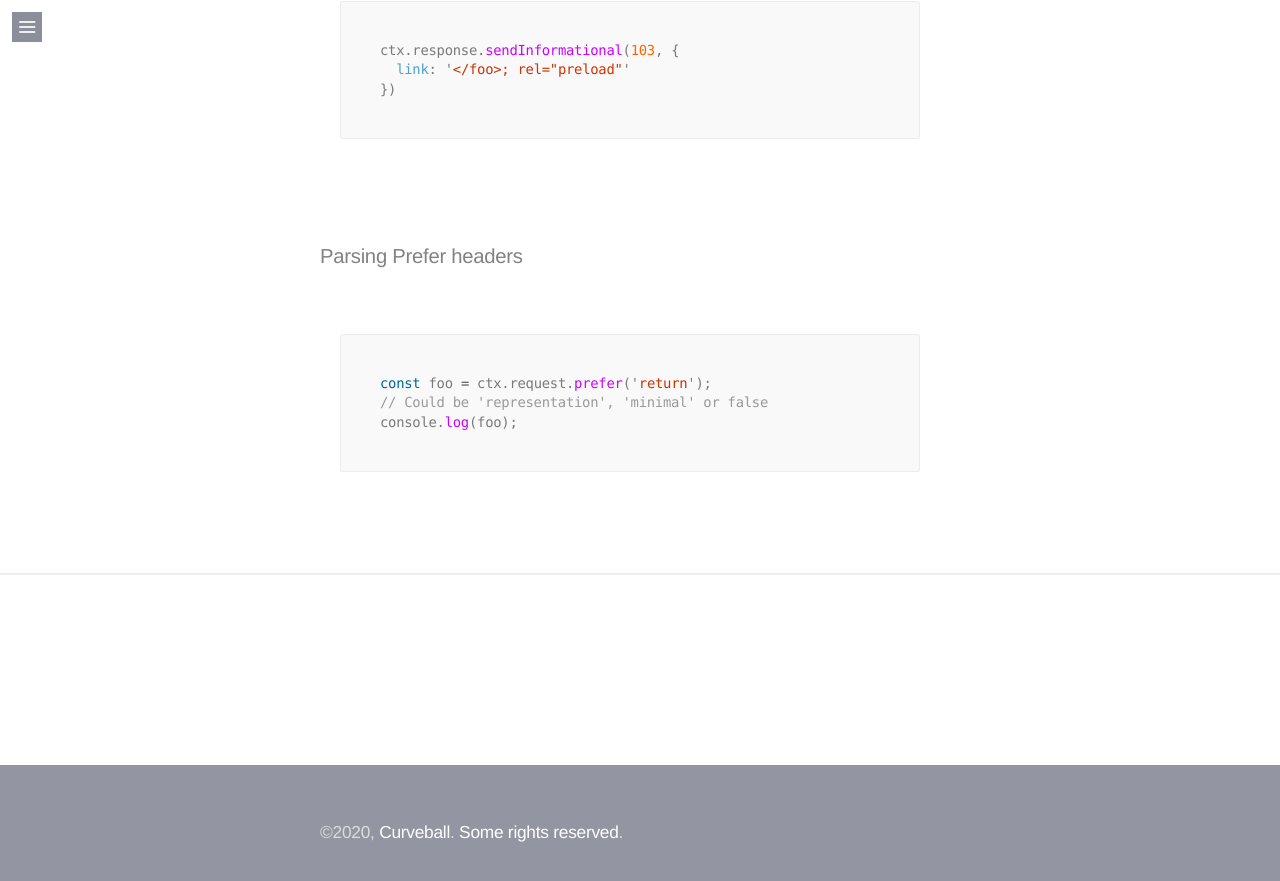
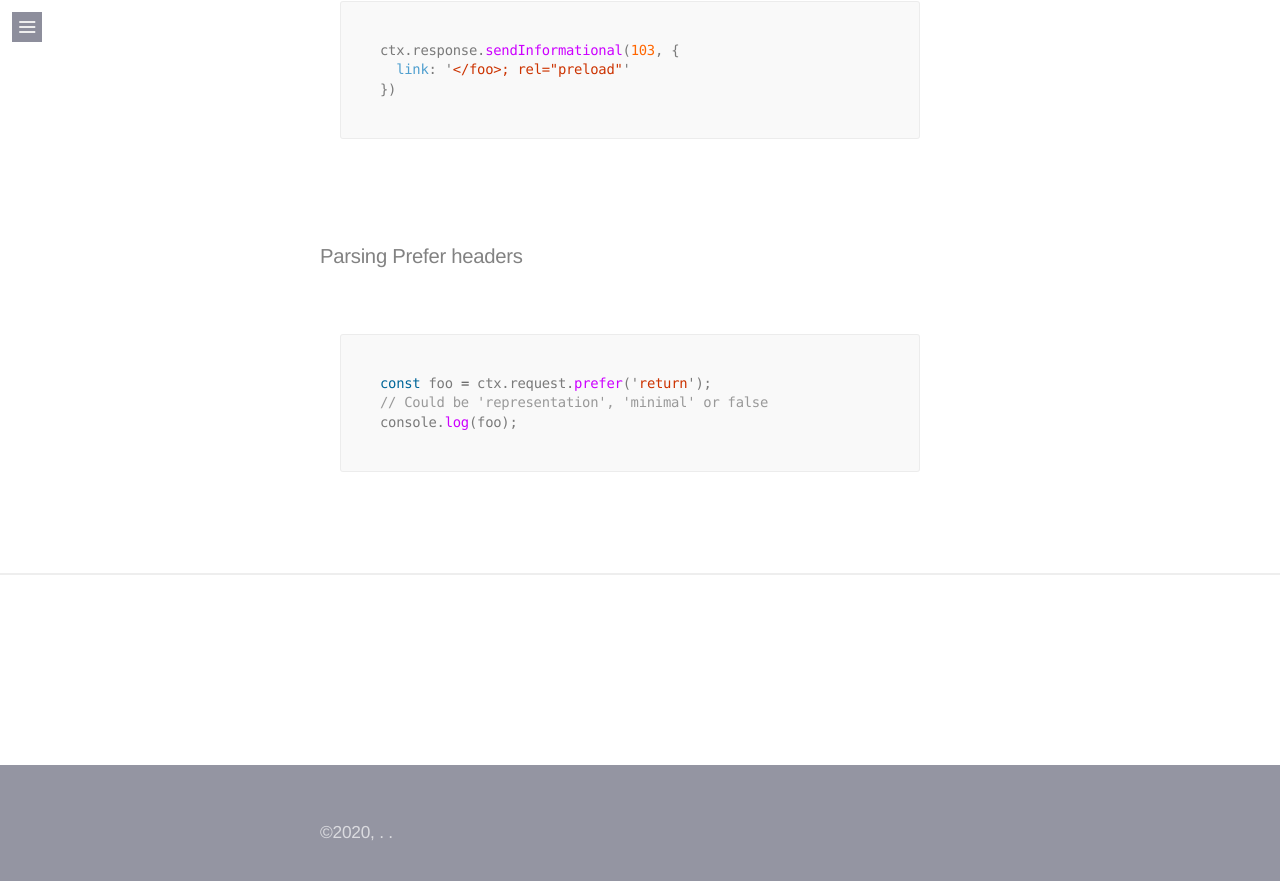
Before and after one commit to curveball/website, a Jekyll site: the page built from index.md, in a window 1280 px wide and 900 px high, scrolled down 8774 px. Shown: the top 881 px of the window. Built offline with Jekyll 4.4.1, drawn with Linux system fonts in a browser that asks for light colours.

Commit message:
Remove site.url

```diff
--- a/_config.yml
+++ b/_config.yml
@@ -38,7 +38,7 @@
     desc:         Fork me on github
 
   - icon:         feed
-    url:          http://curveballjs.org/atom.xml
+    url:          https://curveballjs.org/atom.xml
     desc:         Subscribe to my feed
 
 menu:
@@ -48,11 +48,6 @@
   - title:        About
     url:          /about
 
-copyright:
-  author:         Curveball
-  url:            http://curbeballjs.github.io
-  type_title:     Some rights reserved
-
 # Google Analytics (add the UA Code, e.g.: UA-xxxxxxxx-1)
 google_analytics:
 
--- a/_includes/head.html
+++ b/_includes/head.html
@@ -3,8 +3,8 @@
 	<link rel="canonical" href="{{ canonical }}" />
 	<meta name="description" content="{% if page.quote %}{{ page.quote }}{% else %}{{ page.content | strip_html | truncatewords: 20 }}{% endif %}" />
 	<meta property="og:description" content="{% if page.quote %}{{ page.quote }}{% else %}{{ page.content | strip_html | truncatewords: 20 }}{% endif %}" />
-	<meta itemprop="image" content="{% if page.image.url %}{{ site.url }}{{ site.baseurl }}{{ page.image.url }}{% else %}{{ site.url }}{{ site.baseurl }}{{ site.icon }}{% endif %}" />
-	<meta property="og:image" content="{% if page.image.url %}{{ site.url }}{{ site.baseurl }}{{ page.image.url }}{% else %}{{ site.url }}{{ site.baseurl }}{{ site.icon }}{% endif %}" />
+	<meta itemprop="image" content="{% if page.image.url %}{{ site.baseurl }}{{ page.image.url }}{% else %}{{ site.url }}{{ site.baseurl }}{{ site.icon }}{% endif %}" />
+	<meta property="og:image" content="{% if page.image.url %}{{ site.baseurl }}{{ page.image.url }}{% else %}{{ site.url }}{{ site.baseurl }}{{ site.icon }}{% endif %}" />
 	<meta property="og:title" content="{{ page.title }}" />
 	<meta property="og:type" content="article" />
 	<meta property="og:url" content="{{ canonical }}" />
@@ -14,9 +14,9 @@
 
 	<meta name="viewport" content="width=device-width, initial-scale=1.0" />
 	<link rel="stylesheet" type="text/css" href="{{ site.baseurl }}/assets/css/style.css" />
-	<link rel="apple-touch-icon" href="{{ site.url }}{{ site.baseurl }}{{ site.icon }}">
-	<link rel="shortcut icon" href="{{ site.url }}{{ site.baseurl }}/assets/images/favicon.ico">
-	<link rel="alternate" type="application/rss+xml" title="RSS" href="{{ site.url }}{{ site.baseurl }}/atom.xml">
+	<link rel="apple-touch-icon" href="{{ site.baseurl }}{{ site.icon }}">
+	<link rel="shortcut icon" href="{{ site.baseurl }}/assets/images/favicon.ico">
+	<link rel="alternate" type="application/rss+xml" title="RSS" href="{{ site.baseurl }}/atom.xml">
 
 	{% if site.google_analytics %}
 	<!-- Asynchronous Google Analytics snippet -->
```
